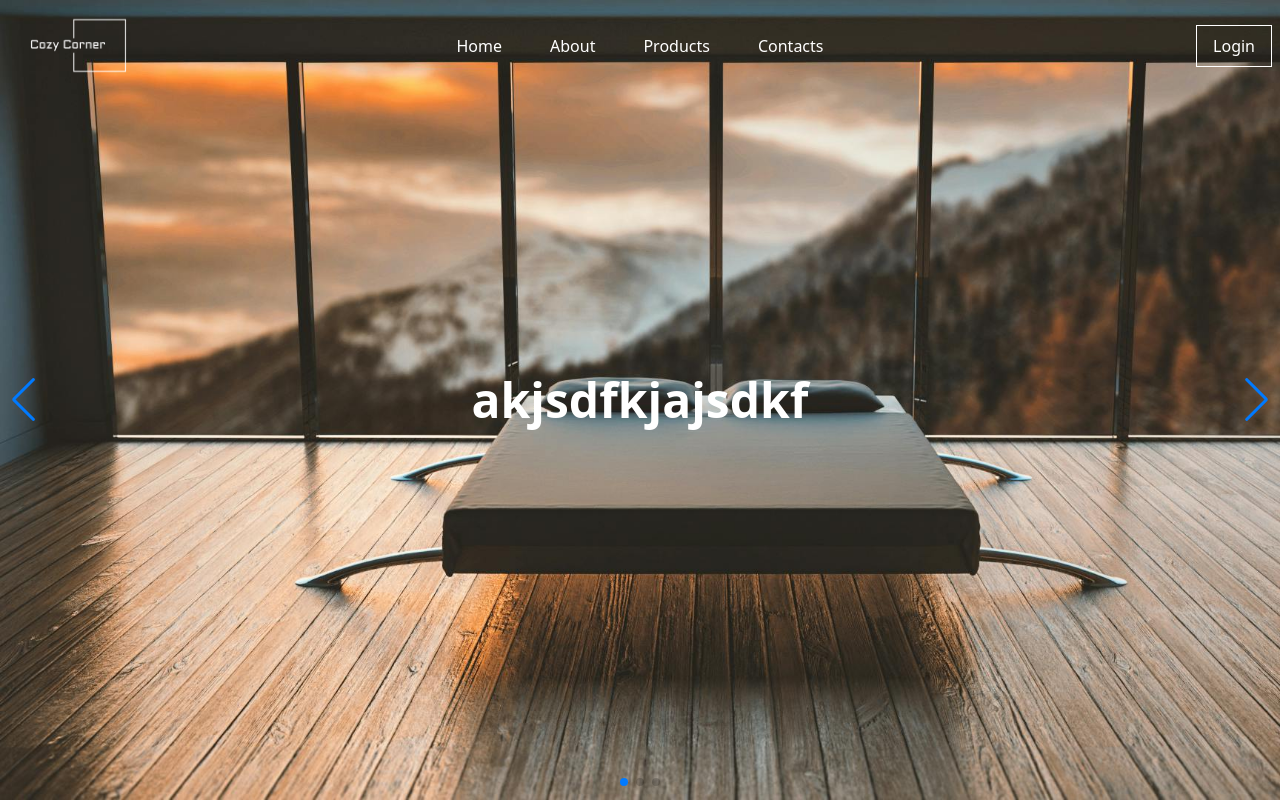
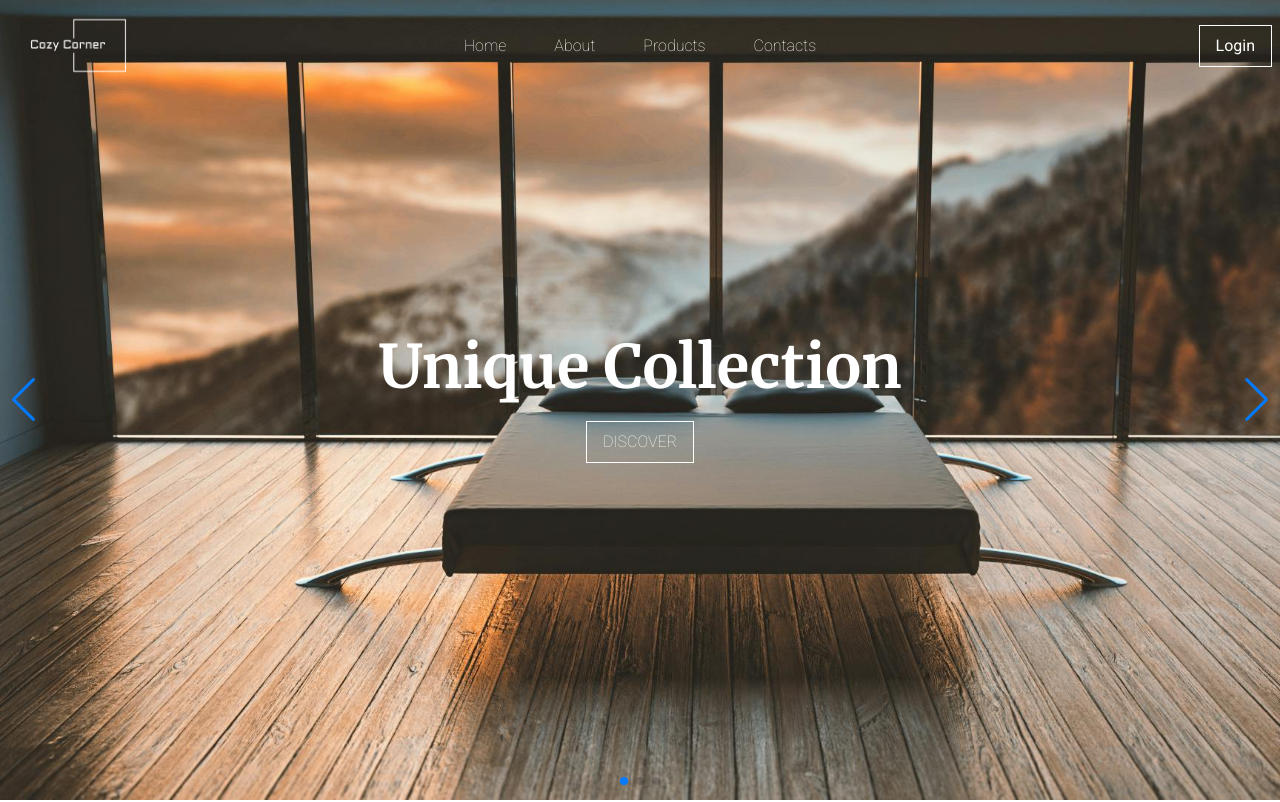
Before and after one commit to MaynulShadhin/Cozy-Corner, a Next.js app: page / in a window 1280 px wide. Shown: the top 802 px of the page. Built offline with nearby package versions, Linux system fonts and the light colour scheme.

Commit message:
completed banner section

```diff
--- a/package.json
+++ b/package.json
@@ -9,6 +9,7 @@
     "lint": "next lint"
   },
   "dependencies": {
+    "@next/font": "^14.2.13",
     "next": "14.2.12",
     "react": "^18",
     "react-dom": "^18",
--- a/src/app/layout.js
+++ b/src/app/layout.js
@@ -1,4 +1,5 @@
 import localFont from "next/font/local";
+import {Roboto} from "@next/font/google"
 import "./globals.css";
 import Navbar from "@/components/Shared/Navbar";
 import Footer from "@/components/Shared/Footer";
@@ -13,6 +14,10 @@ const geistMono = localFont({
   variable: "--font-geist-mono",
   weight: "100 900",
 });
+const roboto = Roboto({
+subsets: ['latin'],
+weight: ['100','300','400','700']
+})
 
 export const metadata = {
   title: "Cozy Corner",
@@ -23,7 +28,7 @@ export default function RootLayout({ children }) {
   return (
     <html lang="en" data-theme="light">
       <body
-        className={`${geistSans.variable} ${geistMono.variable} antialiased`}
+        className={roboto.className}
       >
         <Navbar></Navbar>
         {children}
--- a/src/components/Homepage/Banner.jsx
+++ b/src/components/Homepage/Banner.jsx
@@ -1,22 +1,29 @@
 'use client'
 import React from 'react';
+import { Merriweather } from "@next/font/google"
 import { Swiper, SwiperSlide } from 'swiper/react'
 import 'swiper/css'
 import 'swiper/css/pagination'
 import 'swiper/css/navigation'
-import { Autoplay, Pagination, Navigation } from 'swiper/modules'
+import { Autoplay, Pagination, Navigation } from 'swiper/modules';
+
+const merriweather = Merriweather({
+    subsets: ['latin'],
+    weight: ['400', '700']
+})
+
 
 const Banner = () => {
 
     const banners = [
         {
-            title: "akjsdfkjajsdkf",
+            title: "Unique Collection",
         },
         {
-            title: "akjsdfkjajsdkf"
+            title: "Elegance Look"
         },
         {
-            title: "akjsdfkjajsdkf",
+            title: "Aesthetic Feel",
         },
     ]
 
@@ -48,7 +55,8 @@ const Banner = () => {
                             <div className='h-[250px] md:h-[600px] lg:h-screen'>
                                 <div className='flex items-center justify-center w-full h-full'>
                                     <div className='text-center'>
-                                        <h1 className='text-white text-5xl font-semibold'>{banner.title}</h1>
+                                        <h1 className={`${merriweather.className} text-white text-6xl font-semibold`}>{banner.title}</h1>
+                                        <button className='text-white border border-white px-4 py-2 cursor-pointer hover:bg-white hover:text-slate-800 duration-150 mt-6 font-thin'>DISCOVER</button>
                                     </div>
                                 </div>
                             </div>
--- a/src/components/Shared/Navbar.jsx
+++ b/src/components/Shared/Navbar.jsx
@@ -65,7 +65,7 @@ const Navbar = () => {
                         {
                             navItems.map((item, index) => (
                                 <Link
-                                className=' text-white hover:text-red-400 duration-100'
+                                className='font-thin text-white duration-500 hover:line-through'
                                 href={item.path} key={index}>
                                     {item.title}
                                 </Link>
```
Also changed, not shown: 1 other file (tests, documents, lock files or other folders).
